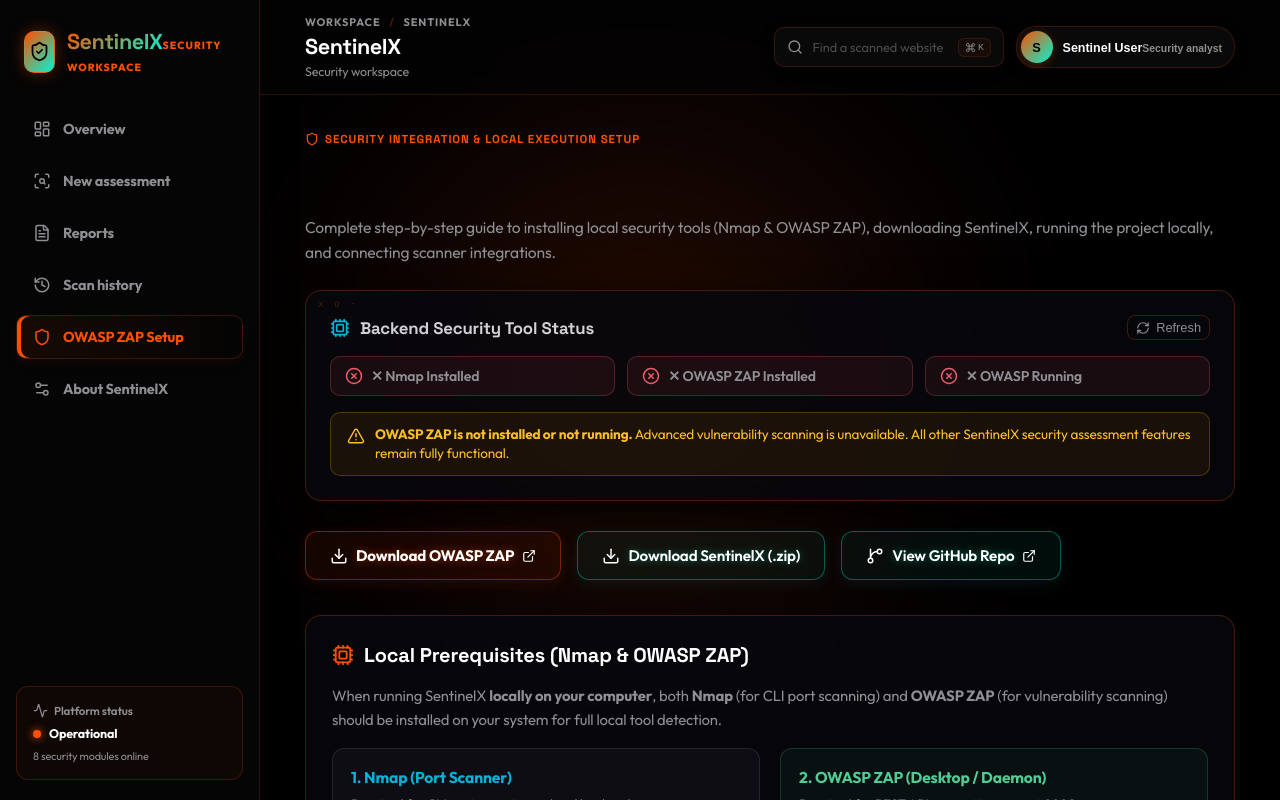
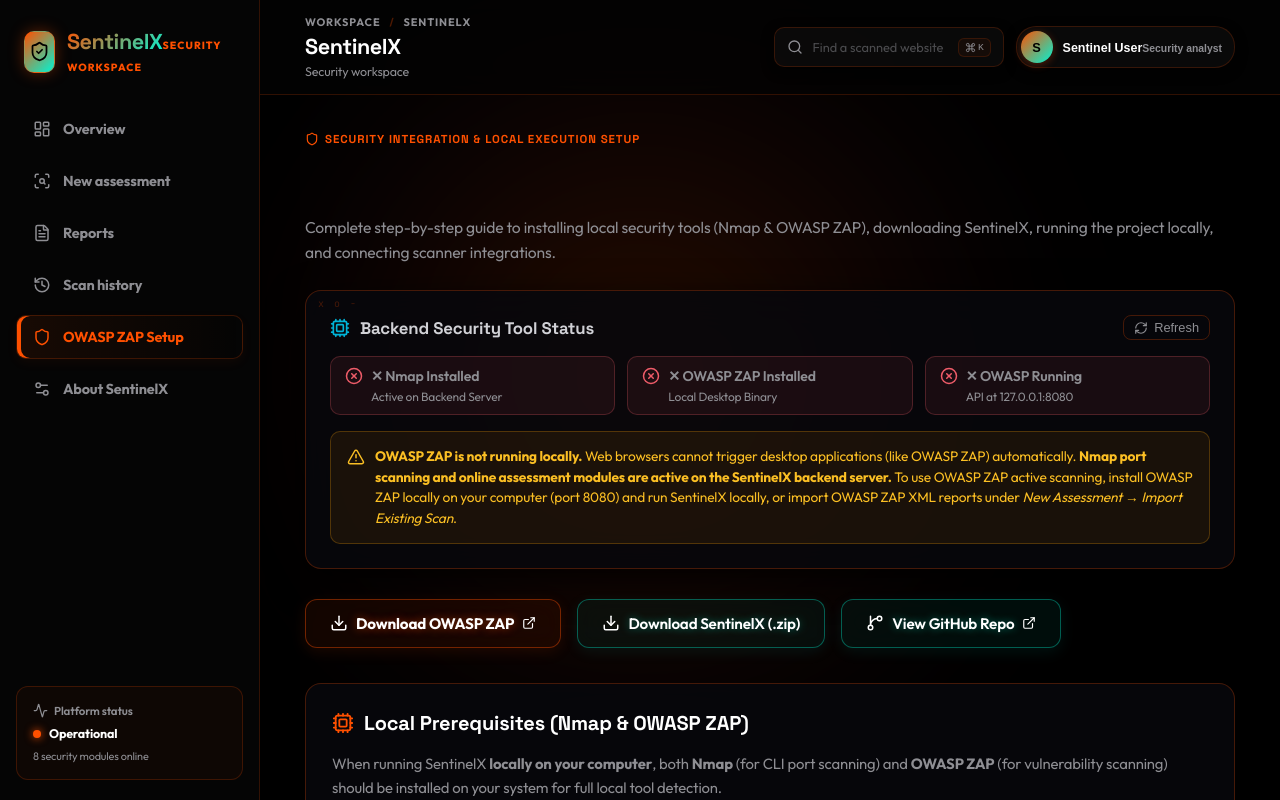
Before and after one commit to adyotohrii-debug/SentinelX, a React (Vite) app in the folder frontend/: page /owasp-setup in a window 1280 px wide. Shown: the top 800 px of the page. Built offline with nearby package versions, Linux system fonts and the light colour scheme; no server answers.

Commit message:
Update ToolStatusCard.jsx

```diff
--- a/frontend/src/components/ToolStatusCard.jsx
+++ b/frontend/src/components/ToolStatusCard.jsx
@@ -1,5 +1,5 @@
 import { useEffect, useState } from "react";
-import { CheckCircle2, XCircle, Shield, Cpu, RefreshCw, AlertTriangle } from "lucide-react";
+import { CheckCircle2, XCircle, Shield, Cpu, RefreshCw, AlertTriangle, Info } from "lucide-react";
 import api from "../services/api";
 
 export default function ToolStatusCard({ compact = false }) {
@@ -45,9 +45,9 @@
   }
 
   const items = [
-    { label: "Nmap Installed", active: status?.nmap_installed },
-    { label: "OWASP ZAP Installed", active: status?.zap_installed },
-    { label: "OWASP Running", active: status?.zap_running },
+    { label: "Nmap Installed", active: status?.nmap_installed, subtitle: "Active on Backend Server" },
+    { label: "OWASP ZAP Installed", active: status?.zap_installed, subtitle: "Local Desktop Binary" },
+    { label: "OWASP Running", active: status?.zap_running, subtitle: "API at 127.0.0.1:8080" },
   ];
 
   return (
@@ -76,7 +76,7 @@
             border: "1px solid var(--border-glass)",
             color: "var(--text-muted)",
             borderRadius: "8px",
-            padding: "4px 8px",
+            padding: "4px 10px",
             cursor: "pointer",
             display: "inline-flex",
             alignItems: "center",
@@ -94,7 +94,7 @@
           display: "grid",
           gridTemplateColumns: "repeat(auto-fit, minmax(180px, 1fr))",
           gap: "12px",
-          marginBottom: status?.zap_running ? "0px" : "16px",
+          marginBottom: "16px",
         }}
       >
         {items.map((item) => (
@@ -102,14 +102,15 @@
             key={item.label}
             style={{
               display: "flex",
-              alignItems: "center",
-              gap: "8px",
+              flexDirection: "column",
+              gap: "4px",
               padding: "10px 14px",
               background: item.active ? "rgba(80, 203, 147, 0.08)" : "rgba(238, 92, 105, 0.08)",
               border: `1px solid ${item.active ? "rgba(80, 203, 147, 0.25)" : "rgba(238, 92, 105, 0.25)"}`,
               borderRadius: "10px",
             }}
           >
+            <div style={{ display: "flex", alignItems: "center", gap: "8px" }}>
               {item.active ? (
                 <CheckCircle2 size={18} color="#50cb93" />
               ) : (
@@ -125,28 +126,31 @@
                 {item.active ? `✓ ${item.label}` : `✕ ${item.label}`}
               </span>
             </div>
+            <span style={{ fontSize: "0.75rem", color: "var(--text-muted)", paddingLeft: "26px" }}>
+              {item.subtitle}
+            </span>
+          </div>
         ))}
       </div>
 
       {!status?.zap_running && (
         <div
           style={{
-            marginTop: "14px",
-            padding: "12px 16px",
+            padding: "14px 16px",
             background: "rgba(245, 158, 11, 0.08)",
             border: "1px solid rgba(245, 158, 11, 0.25)",
             borderRadius: "10px",
-            fontSize: "0.85rem",
+            fontSize: "0.86rem",
             color: "#fbbf24",
             display: "flex",
             alignItems: "flex-start",
             gap: "10px",
-            lineHeight: "1.4",
+            lineHeight: "1.5",
           }}
         >
           <AlertTriangle size={18} style={{ flexShrink: 0, marginTop: "2px" }} />
           <div>
-            <strong>OWASP ZAP is not installed or not running.</strong> Advanced vulnerability scanning is unavailable. All other SentinelX security assessment features remain fully functional.
+            <strong>OWASP ZAP is not running locally.</strong> Web browsers cannot trigger desktop applications (like OWASP ZAP) automatically. <b>Nmap port scanning and online assessment modules are active on the SentinelX backend server.</b> To use OWASP ZAP active scanning, install OWASP ZAP locally on your computer (port 8080) and run SentinelX locally, or import OWASP ZAP XML reports under <i>New Assessment → Import Existing Scan</i>.
           </div>
         </div>
       )}
```
Lines whose indentation alone changed are shown as unchanged.
